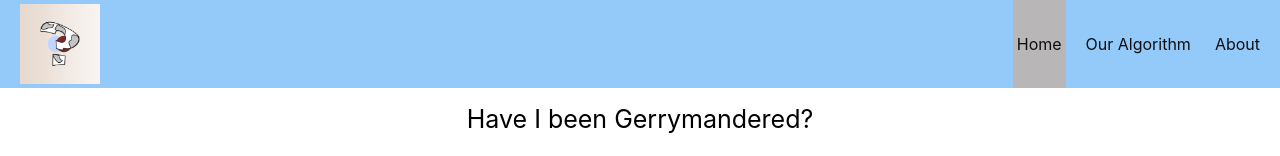
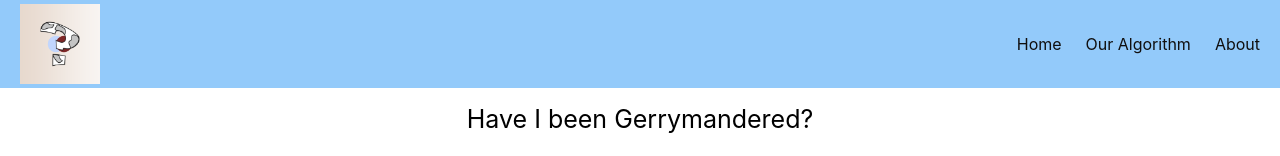
Before and after one commit to Have-I-Been-Gerrymandered/react, a React (Create React App) app: page / in a window 1280 px wide. Shown: the top 156 px of the page. Built offline with nearby package versions, Linux system fonts and the light colour scheme.

Commit message:
Fix home link bug

```diff
--- a/src/navigationBar.js
+++ b/src/navigationBar.js
@@ -10,7 +10,7 @@ export default function Navbar() {
       </a>
       <ul>
 
-        <CustomLink to="/">Home</CustomLink>
+        <a href="../">Home</a>
         <CustomLink to="/our-algorithm">Our Algorithm</CustomLink>
         <CustomLink to="/about">About</CustomLink>
       </ul>
```
